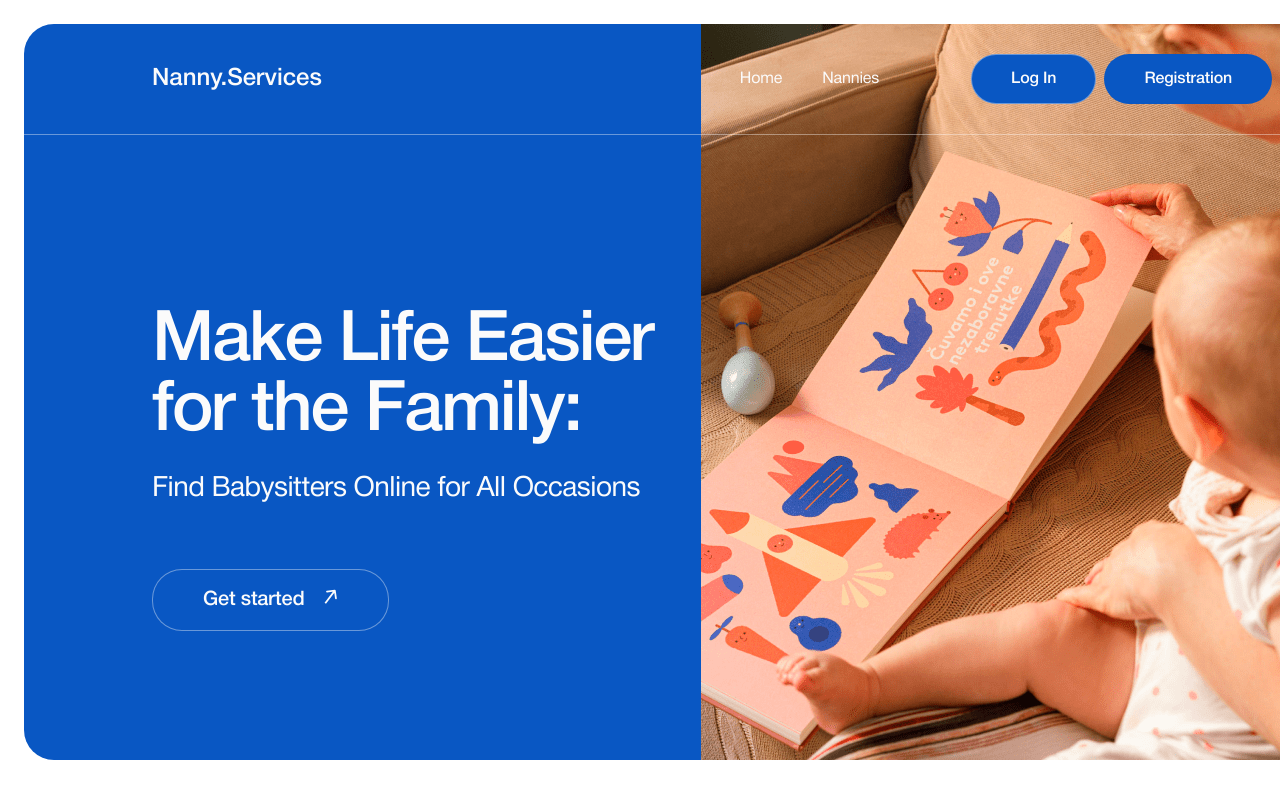
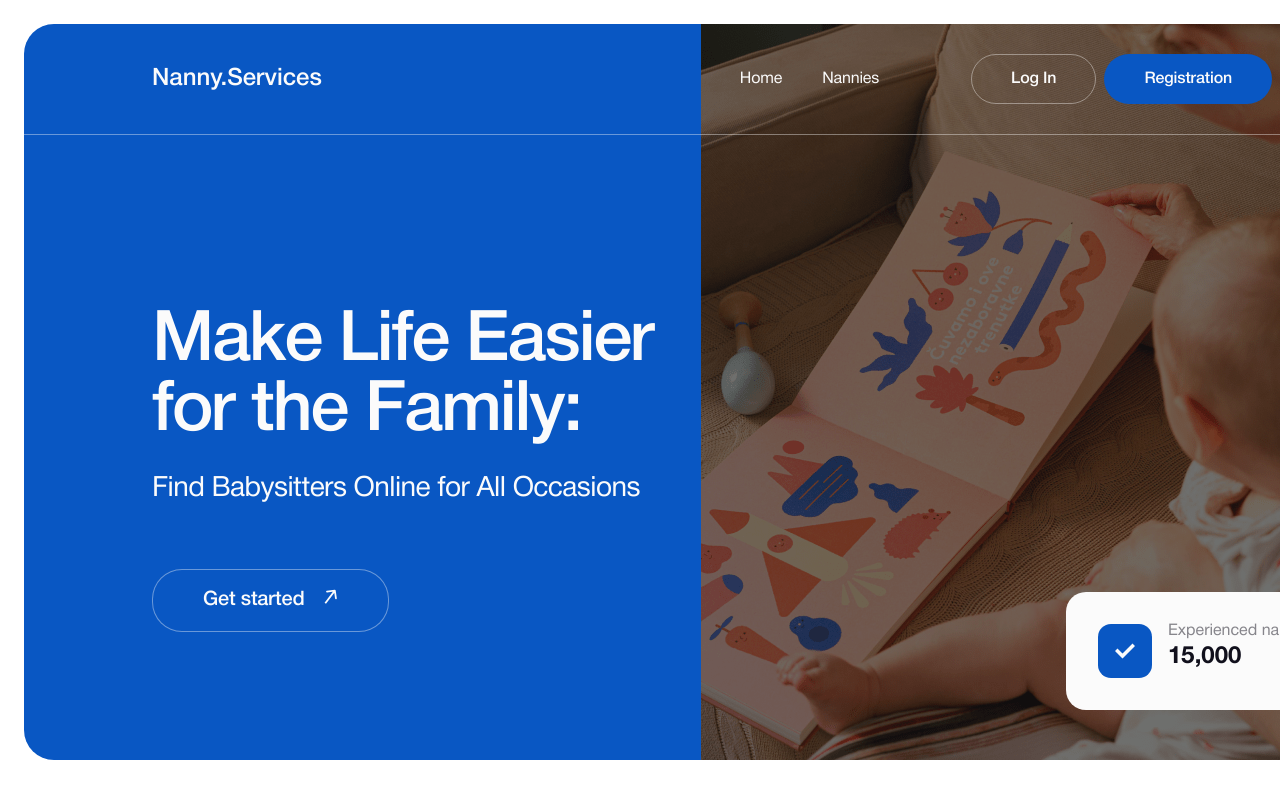
Before and after one commit to AlinaTantsura/NannyServices, a React (Vite) app: page / in a window 1280 px wide. Shown: the top 798 px of the page. Built offline with nearby package versions, Linux system fonts and the light colour scheme.

Commit message:
Added homepage

```diff
--- a/src/components/MainPictureSection/MainPictureSection.jsx
+++ b/src/components/MainPictureSection/MainPictureSection.jsx
@@ -1,23 +1,38 @@
 import pictBaby1x from "../images/baby@1x-min.png";
 import pictBaby2x from "../images/baby@2x-min.png";
+import sprite from "../images/sprite.svg";
+import {
+    AmountInfo,
+    BoxTitle,
+  IconBox,
+  MainPictureSectionStyled,
+  NanniesInfoBox,
+  PictureBox,
+} from "./MainPictureSection.styled";
 
 const MainPictureSection = () => {
   return (
-      <section>
+    <MainPictureSectionStyled>
+      <PictureBox></PictureBox>
       <img
         src={pictBaby1x}
         srcSet={pictBaby1x + " 1x," + pictBaby2x + " 2x"}
-              alt="Baby with nanny is watching book" />
+        alt="Baby with nanny is watching book"
+      />
 
+      <NanniesInfoBox>
+        <IconBox>
+          <svg width="30" height="30">
+            <use width="20" href={sprite + "#icon-feCheck0"} />
+          </svg>
+        </IconBox>
         <div>
-              <svg>
-                  <use />
-              </svg>
-              <p>Some text</p>
-              <p></p>
+          <BoxTitle>Experienced nannies</BoxTitle>
+          <AmountInfo>15,000</AmountInfo>
         </div>
-    </section>
-  )
-}
+      </NanniesInfoBox>
+    </MainPictureSectionStyled>
+  );
+};
 
-export default MainPictureSection
+export default MainPictureSection;
--- a/src/components/MainPictureSection/MainPictureSection.styled.js
+++ b/src/components/MainPictureSection/MainPictureSection.styled.js
@@ -1,7 +1,60 @@
 import styled from "styled-components";
 
+export const MainPictureSectionStyled = styled.section`
+  width: 699px;
+  position: relative;
+  img {
+    position: absolute;
+    top: 0;
+    left: 0;
+  }
+`;
 
-export const MainPictureSectionStyled = styled.section`
-    background-color: rgba(18, 20, 23, 0.6);
+export const PictureBox = styled.div`
+  position: absolute;
+  top: 0;
+  left: 0;
+  background-color: rgba(18, 20, 23, 0.6);
+  width: 100%;
+  height: 100%;
+  z-index: 10;
+`;
 
+export const NanniesInfoBox = styled.div`
+    position: absolute;
+    right: 50px;
+    bottom: 50px;
+    width: 284px;
+    height: 118px;
+    border-radius: 20px;
+    background-color: var(--text-white);
+    z-index: 11;
+    display: flex;
+    gap: 16px;
+    padding: 32px;
 `;
+
+export const IconBox = styled.div`
+    width: 54px;
+    height: 54px;
+    border-radius: 13px;
+    background-color: var(--main-color);
+    display: flex;
+    justify-content: center;
+    align-items: center;
+    svg{
+        padding-left: 5px;
+    }
+`;
+
+export const BoxTitle = styled.h5`
+    font-family: var(--font-family-400);
+color: rgba(17, 16, 28, 0.5);
+margin-bottom: 6px;
+`;
+
+export const AmountInfo = styled.p`
+    font-family: var(--font-family-700);
+    font-size: 24px;
+    color: var(--text-black);
+`;
--- a/src/components/UserAuthBlock/UserAuthBlock.styled.js
+++ b/src/components/UserAuthBlock/UserAuthBlock.styled.js
@@ -31,6 +31,7 @@ export const TextStyled = styled.p`
 
 export const ButtonLog = styled(ButtonStyled)`
     border: solid 1px rgba(251, 251, 251, 0.4);
+    background-color: transparent;
     padding: 14px 39px;
 `
 
--- a/src/index.css
+++ b/src/index.css
@@ -17,12 +17,14 @@
   --font-family-700: HelveticaNeueCyr-Bold, sans-serif;
   --main-color: #0957C3;
   --text-white: #FBFBFB;
+  --text-black: #11101c;
 }
 
 *{
   box-sizing: border-box;
   font-family: var(--font-family-500);
   font-weight: 500;
+  font-size: 16px;
   margin: 0;
   padding: 0;
 }
```
Lines whose indentation alone changed are shown as unchanged.
